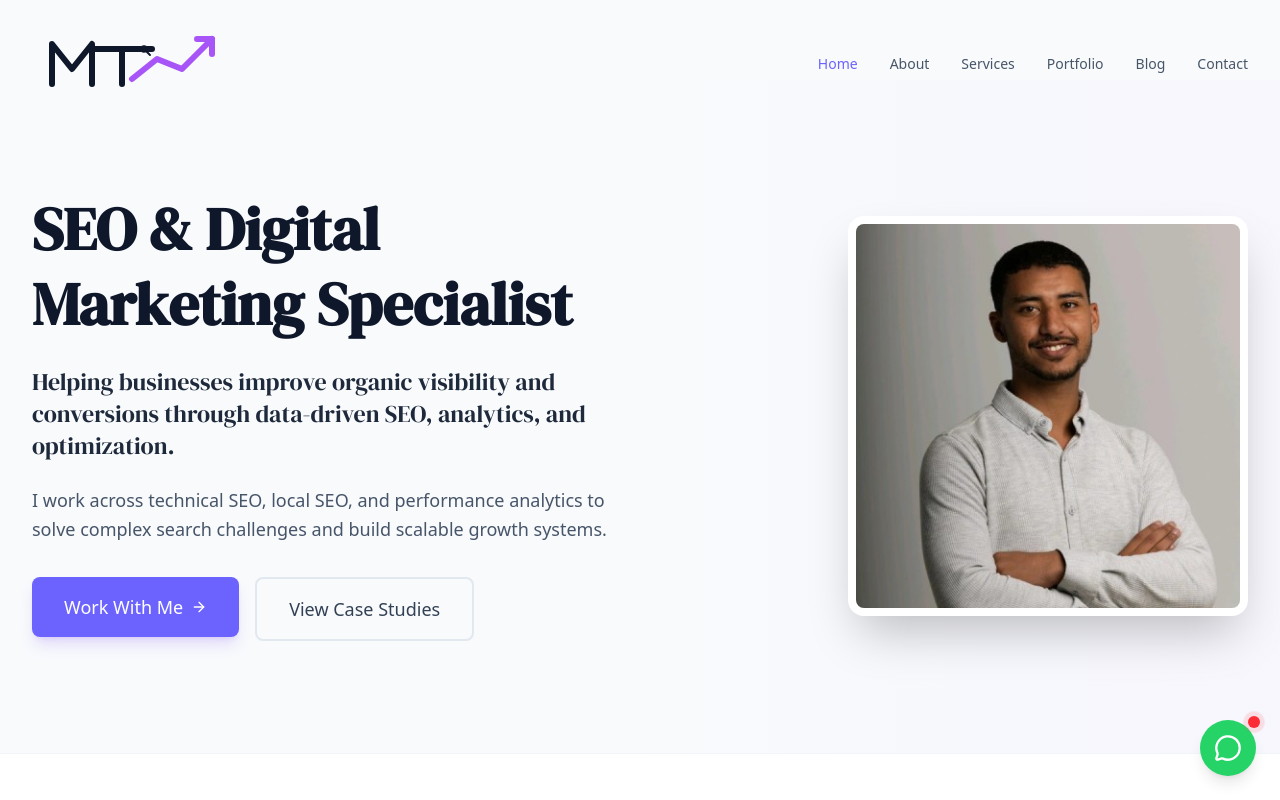
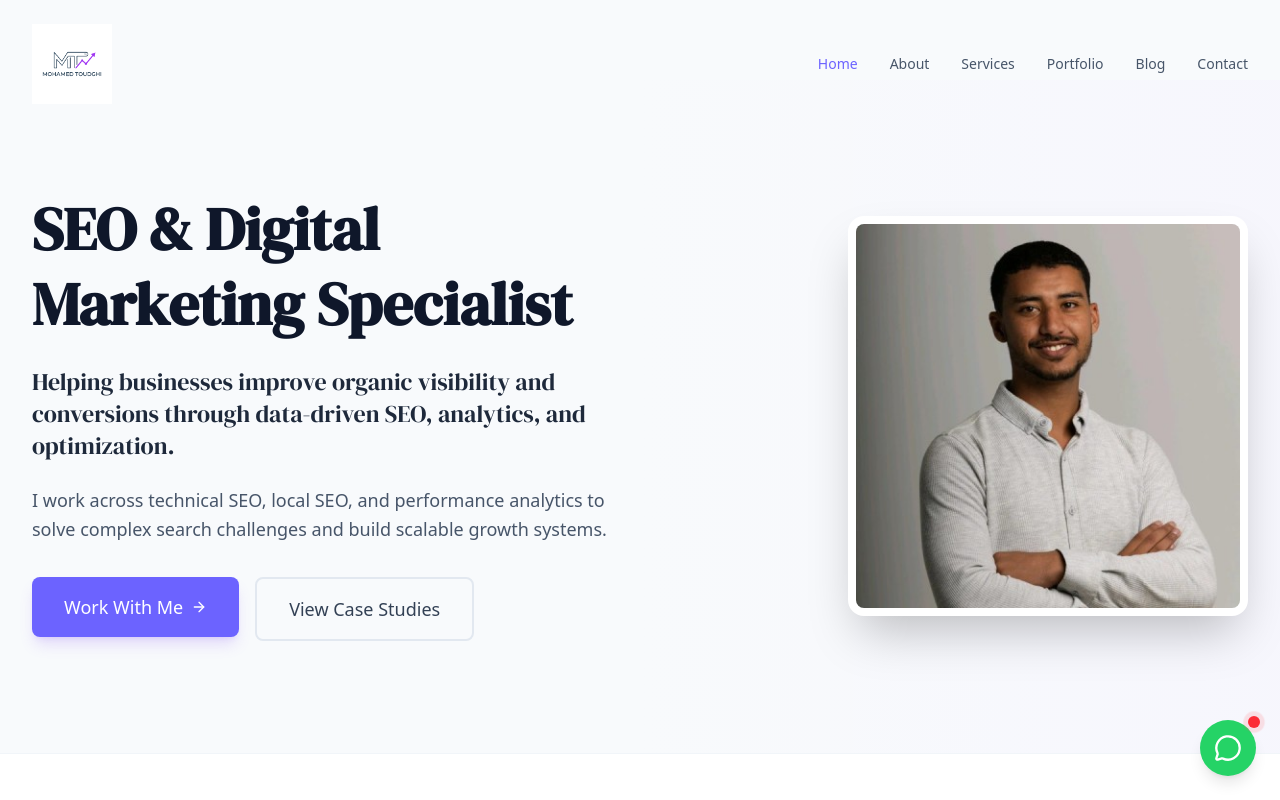
Before and after one commit to toudmohamed-ship-it/mohamed-portfolio, a Next.js app: page / in a window 1280 px wide. Shown: the top 800 px of the page. Built offline with nearby package versions, Linux system fonts and the light colour scheme.

Commit message:
Identity: Restore approved logo PNG and fix transparency/favicon

```diff
--- a/src/app/layout.tsx
+++ b/src/app/layout.tsx
@@ -71,13 +71,8 @@ export const metadata: Metadata = {
     canonical: 'https://www.mohamedtoudghi.com',
   },
   icons: {
-    icon: [
-      { url: '/icon.svg', type: 'image/svg+xml' },
-      { url: '/icon.png', type: 'image/png' },
-    ],
-    apple: [
-      { url: '/icon.png', type: 'image/png' },
-    ],
+    icon: '/icon.png',
+    apple: '/icon.png',
   },
 };
 
--- a/src/components/layout/Navbar.tsx
+++ b/src/components/layout/Navbar.tsx
@@ -39,9 +39,9 @@ export default function Navbar() {
                         transition={{ duration: 0.5 }}
                     >
                         <img
-                            src="/logo.svg"
+                            src="/logo.png"
                             alt="Mohamed Toudghi Logo"
-                            className="h-16 md:h-20 w-auto object-contain"
+                            className="h-16 md:h-20 w-auto object-contain mix-blend-multiply brightness-[1.05]"
                         />
                     </motion.div>
                 </Link>
```
